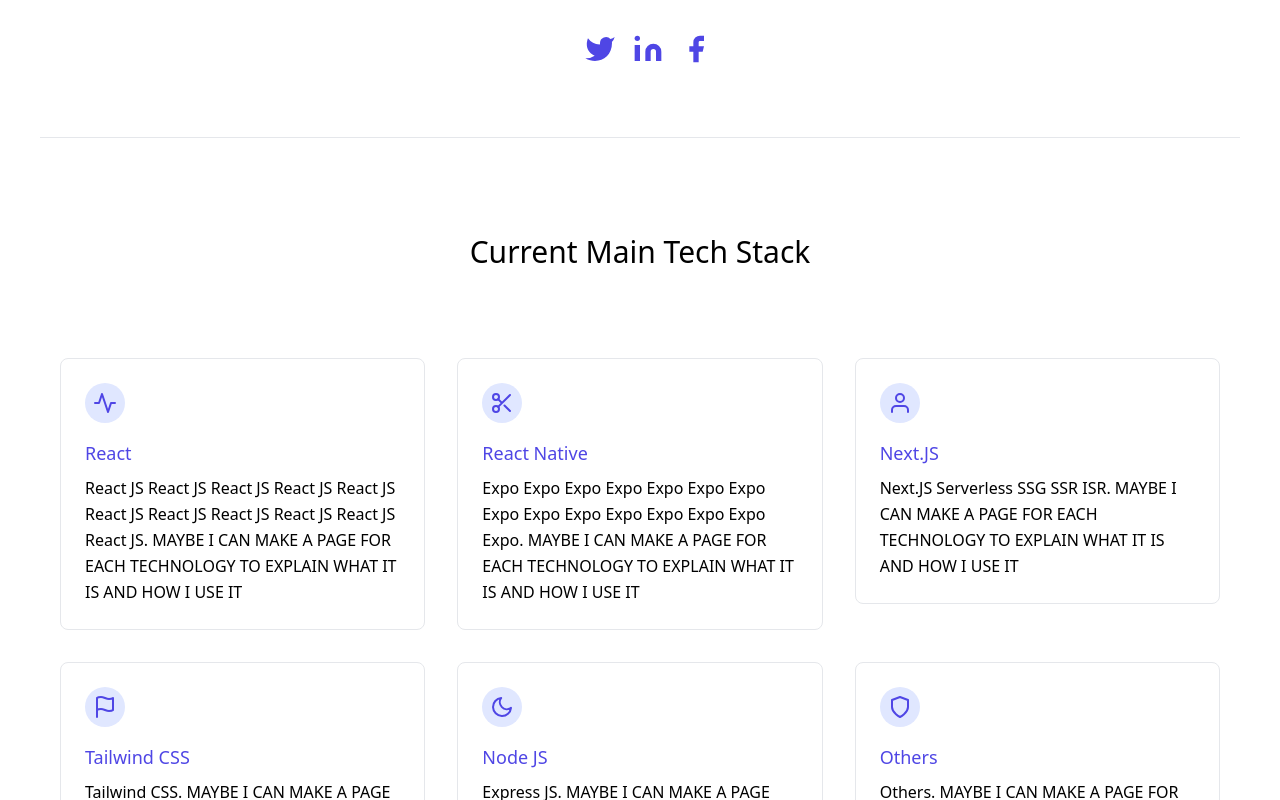
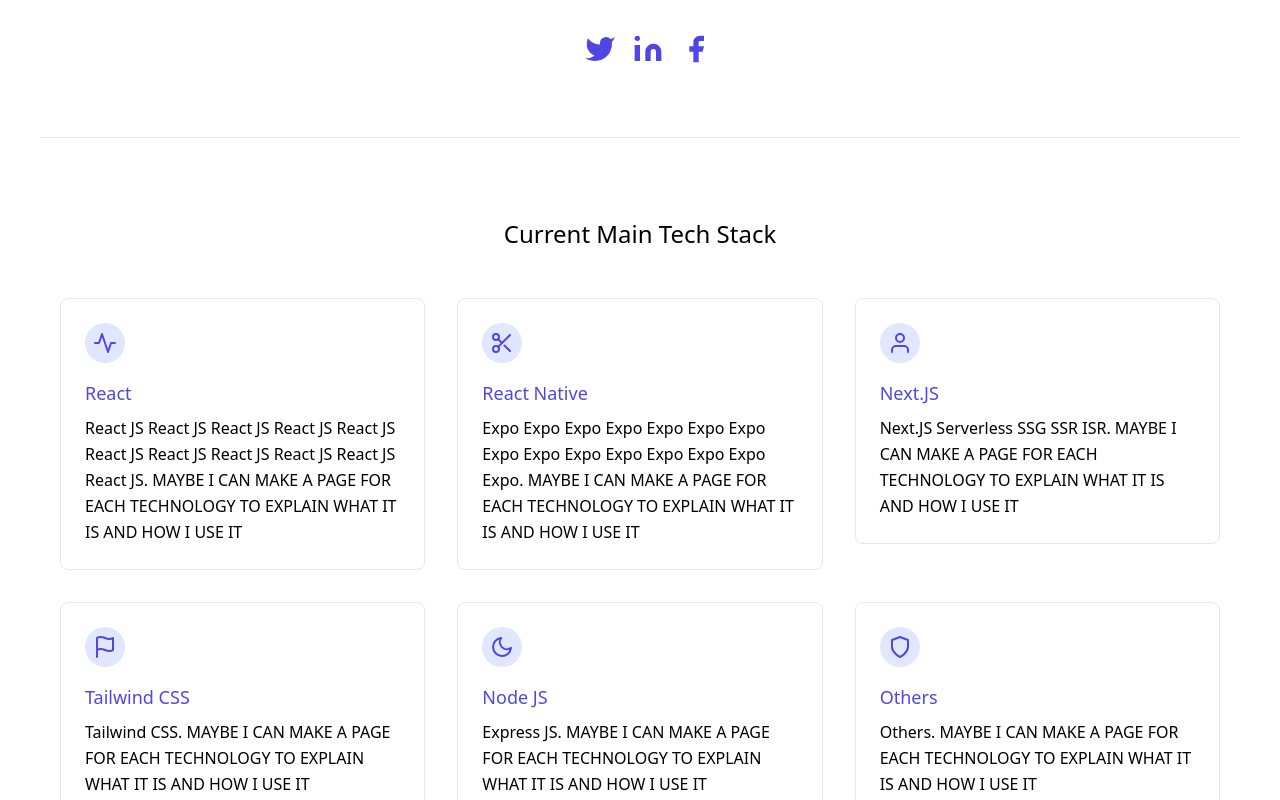
Before and after one commit to alfonsocartes/cartes_dev, a Next.js app: page / in a window 1280 px wide. Shown: the part 580-1380 px from the top of the page. Built offline with nearby package versions, Linux system fonts and the light colour scheme.

Commit message:
Minor CSS fixes

```diff
--- a/components/TechStack.js
+++ b/components/TechStack.js
@@ -3,9 +3,9 @@
 
 const TechStack = () => (
   <section className="body-font border-b border-gray-200">
-    <div className="container px-5 py-24 mx-auto">
-      <div className="flex flex-wrap w-full mb-20 flex-col items-center text-center">
-        <h2 className="sm:text-3xl text-2xl font-medium title-font mb-2">
+    <div className="container px-5 py-20 mx-auto">
+      <div className="flex flex-wrap w-full mb-10 flex-col items-center text-center">
+        <h2 className="sm:text-2xl text-xl font-medium title-font mb-2">
           Current Main Tech Stack
         </h2>
       </div>
```
